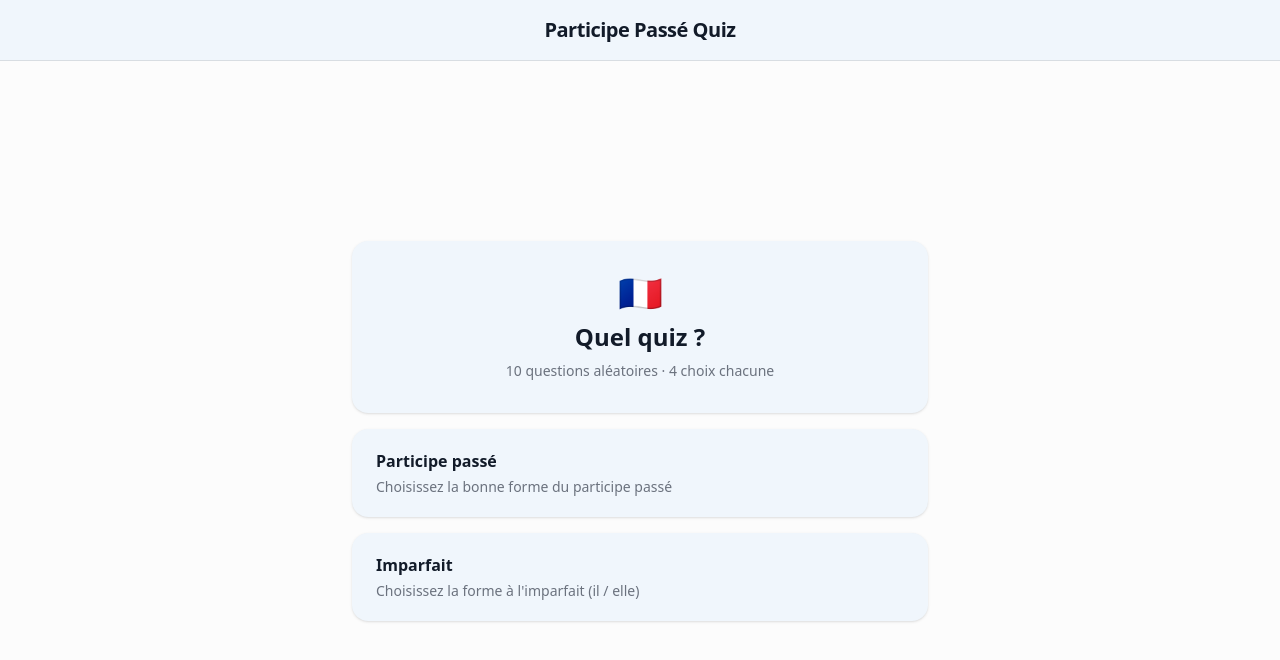
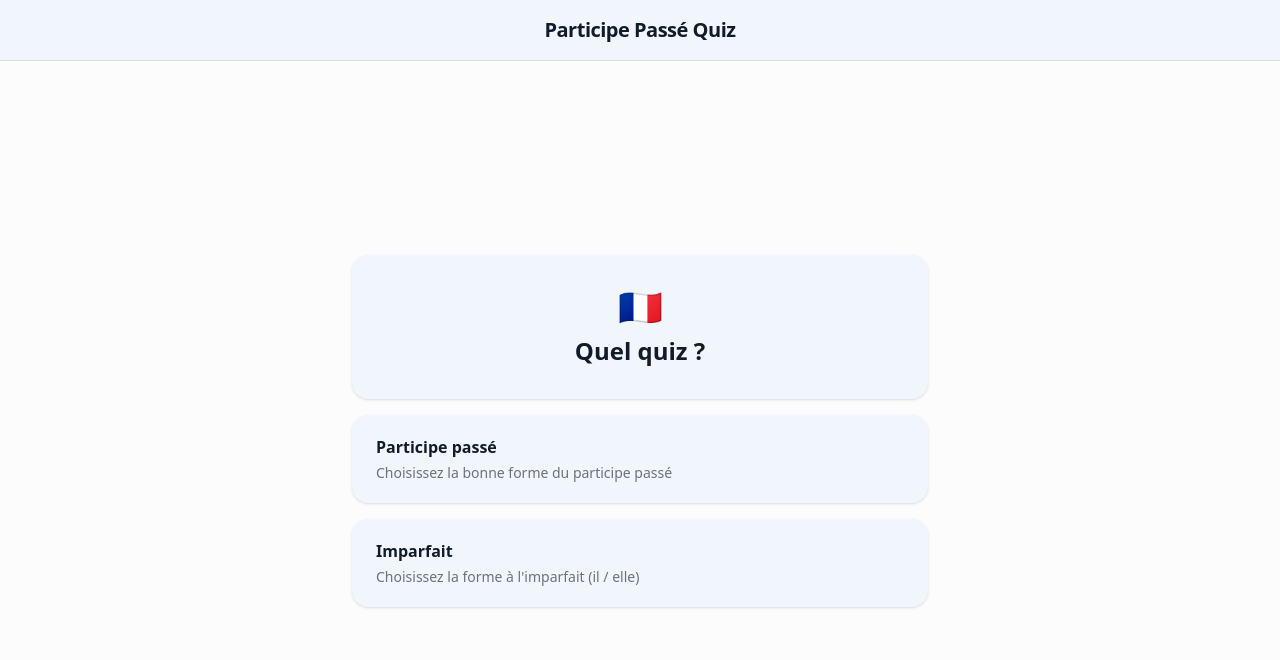
Before and after one commit to diegovelasquezweb/FrenchTest, a React (Vite) app: page / in a window 1280 px wide. Shown: the top 660 px of the page. Built offline with nearby package versions, Linux system fonts and the light colour scheme.

Commit message:
add imparfait

```diff
--- a/src/App.tsx
+++ b/src/App.tsx
@@ -124,9 +124,6 @@ export default function App() {
               <h2 className="text-2xl font-bold text-(--color-ink)">
                 Quel quiz ?
               </h2>
-              <p className="mt-2 text-sm text-(--color-muted)">
-                10 questions aléatoires · 4 choix chacune
-              </p>
             </div>
             <button
               type="button"
```
